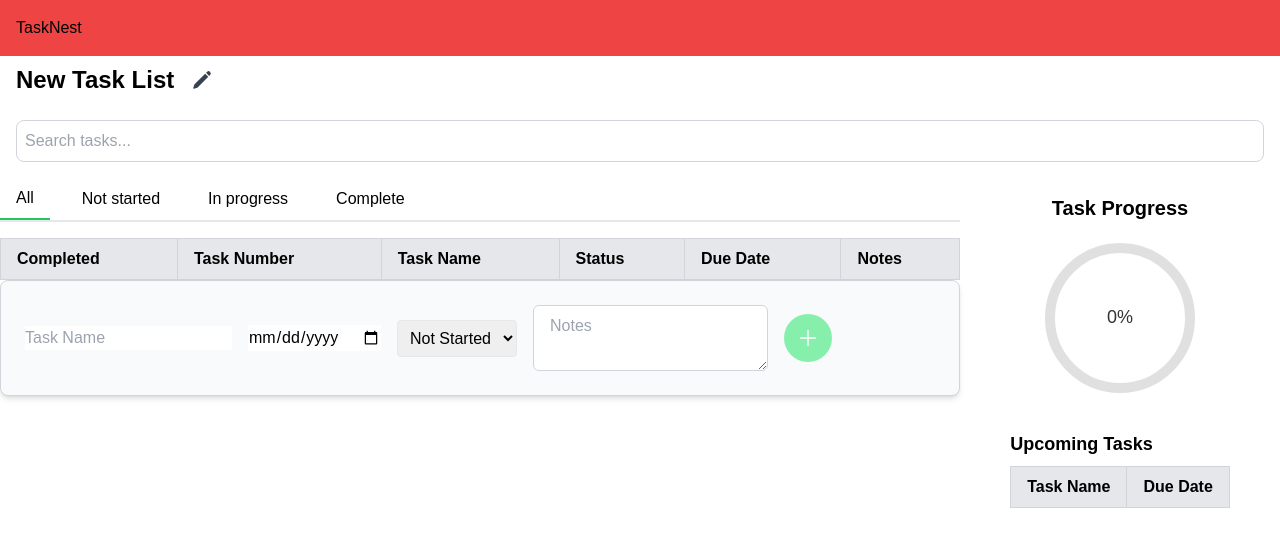
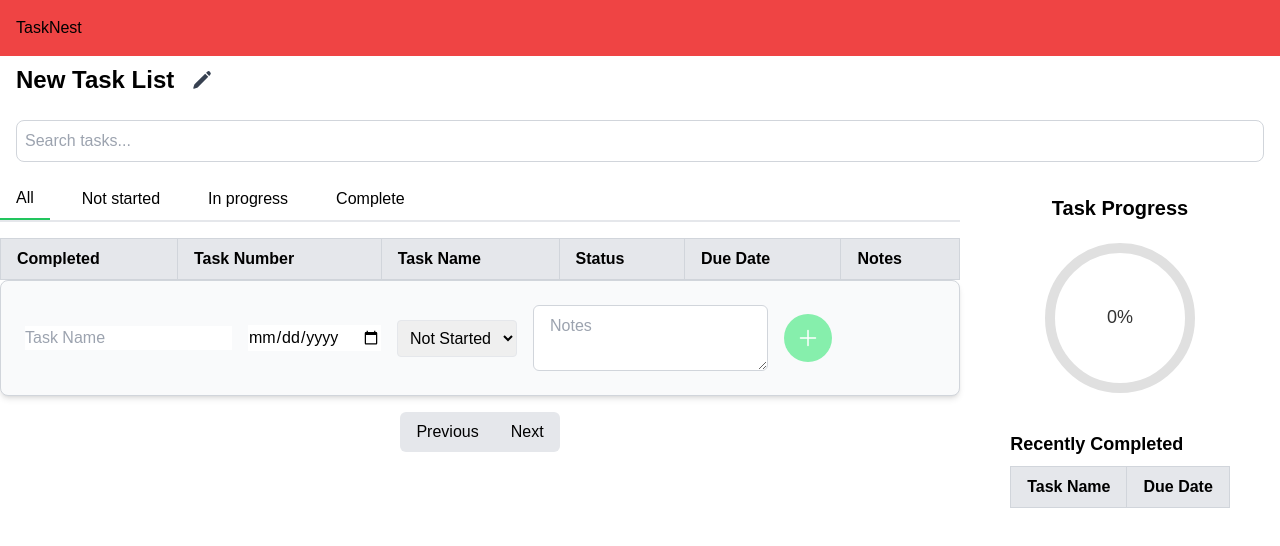
Before and after one commit to g33ya/task-dashboard, a Next.js app: page / in a window 1280 px wide. Shown: the top 546 px of the page. Built offline with nearby package versions, Linux system fonts and the light colour scheme.

Commit message:
Marking as complete updates task status field, when taskNum > 5 create new page

```diff
--- a/app/components/table.js
+++ b/app/components/table.js
@@ -26,7 +26,8 @@ export function TaskTable( { searchTerm }) {
         });
     }
     const [selectedTab, setSelectedTab] = useState('all');
-
+    const [currentPage, setCurrentPage] = useState(1);
+    const tasksPerPage = 5;
 
     const handleFormSubmit = (newEvent) => {
         newEvent.preventDefault(); // stop page from reloading
@@ -72,8 +73,40 @@ export function TaskTable( { searchTerm }) {
         return matchesSearchTerm && matchesTab;
     });
 
+
+    filteredTasks.sort((a, b) => {
+        if (!a.dueDate && !b.dueDate) return 0;
+        if (!a.dueDate) return 1;
+        if (!b.dueDate) return -1;
+        return new Date(a.dueDate) - new Date(b.dueDate);
+    });
+    const updateTaskStatus = (taskId, newStatus) => {
+        // Find the task by id
+        const updatedTask = tasks.find(task => task.id === taskId);
+
+        if (updatedTask) {
+            // Update the status of the found task
+            updatedTask.status = newStatus;
+
+            // Trigger state update
+            setTasks([...tasks]);
+        }
+    };
+
+
+
+    const totalTasks = filteredTasks.length;
+    const startIndex = (currentPage - 1) * tasksPerPage;
+    const currentTasks = filteredTasks.slice(startIndex, startIndex + tasksPerPage);
+
+    const totalPages = Math.ceil(totalTasks / tasksPerPage);
+
+    const handlePageChange = (pageNumber) => {
+        setCurrentPage(pageNumber);
+    };
+
     const completedTasks = tasks.filter((task) => task.status === 'complete').length;
-    const totalTasks = tasks.length;
+    //const totalTasks = tasks.length;
     const progress = totalTasks > 0 ? (completedTasks / totalTasks) * 100 : 0;
 
     return (
@@ -104,10 +137,11 @@ export function TaskTable( { searchTerm }) {
                     </tr>
                     </thead>
                     <tbody>
-                        {filteredTasks.map((task, index) => (
-                            <TableRow key={task.id} task={task} taskNum={index + 1} onEdit={handleEdit} removeTask={handleDelete} />
-                        ))}
-                    </tbody>
+    {currentTasks.map((task, index) => (
+        <TableRow key={task.id} task={task} taskNum={startIndex + index + 1} onEdit={handleEdit} removeTask={handleDelete} updateTaskStatus={updateTaskStatus}/>
+    ))}
+</tbody>
+
                 </table>
 
                 <div className="p-6 border border-gray-300 rounded-lg bg-gray-50 shadow-md">
@@ -154,6 +188,31 @@ export function TaskTable( { searchTerm }) {
                         </div>
                     </form>
                 </div>
+                <div className="flex justify-center mt-4">
+                    <button
+                        onClick={() => handlePageChange(currentPage - 1)}
+                        disabled={currentPage === 1}
+                        className="px-4 py-2 bg-gray-200 rounded-l-md"
+                    >
+                        Previous
+                    </button>
+                    {Array.from({ length: totalPages }).map((_, index) => (
+                        <button
+                            key={index}
+                            onClick={() => handlePageChange(index + 1)}
+                            className={`px-4 py-2 ${currentPage === index + 1 ? 'bg-green-300' : 'bg-gray-200'} rounded-md`}
+                        >
+                            {index + 1}
+                        </button>
+                    ))}
+                    <button
+                        onClick={() => handlePageChange(currentPage + 1)}
+                        disabled={currentPage === totalPages}
+                        className="px-4 py-2 bg-gray-200 rounded-r-md"
+                    >
+                        Next
+                    </button>
+                </div>
             </div>
             <div className="w-1/4 p-4 pl-30 flex flex-col items-center">
                 <h3 className="text-xl font-bold mb-4">Task Progress</h3>
--- a/app/components/tablerow.js
+++ b/app/components/tablerow.js
@@ -6,10 +6,17 @@ import { PencilIcon } from '@heroicons/react/24/solid'; // Import the Pencil Ico
 import { TrashIcon } from '@heroicons/react/24/solid'; // Import the Pencil Icon
 
 
-export function TableRow( {task, taskNum, onEdit, removeTask} ) {
+export function TableRow( {task, taskNum, onEdit, removeTask, updateTaskStatus} ) {
     const [isChecked, setIsChecked] = useState(false);
+    const [originalStatus, setOriginalStatus] = useState(task.status);
 
     const handleCheckboxChange = () => {
+        if (!isChecked) {
+            setOriginalStatus(task.status);
+            updateTaskStatus(task.id, 'complete');
+        } else {
+            updateTaskStatus(task.id, originalStatus);
+        }
         setIsChecked(!isChecked);
     };
 
@@ -23,9 +30,7 @@ export function TableRow( {task, taskNum, onEdit, removeTask} ) {
             <TaskCheckbox isChecked={isChecked} handleCheckboxChange={handleCheckboxChange}/>
             <td className="border border-gray-300 px-4 py-2">{taskNum}</td>
             <td className="border border-gray-300 px-4 py-2">{task.name}</td>
-            <td className="border border-gray-300 px-4 py-2">
-                {isChecked ? 'Complete' : (statusDisplay[task.status] || '')}
-            </td>
+            <td className="border border-gray-300 px-4 py-2">{statusDisplay[task.status]}</td>
             <td className="border border-gray-300 px-4 py-2">{task.dueDate}</td>
             <td className="border border-gray-300 px-4 py-2">{task.notes}</td>
             <td className="border border-gray-300 px-4 py-2">
--- a/app/components/upcomingtasks.js
+++ b/app/components/upcomingtasks.js
@@ -1,12 +1,15 @@
 import React from 'react';
 
 export function UpcomingTasks({ tasks }) {
-    const upcomingTasks = tasks.filter((task) => task.status !== 'complete' && task.dueDate != null);
-    upcomingTasks.sort((a, b) => new Date(a.dueDate) - new Date(b.dueDate));
+    const upcomingTasks = tasks.filter((task) => task.status === 'complete');
+    upcomingTasks.sort((a, b) => new Date(b.dueDate) - new Date(a.dueDate));
+
+    const recentTasks = upcomingTasks.slice(0, 5);
+
 
     return (
         <div className="mt-8">
-            <h3 className="text-lg font-bold mb-2">Upcoming Tasks</h3>
+            <h3 className="text-lg font-bold mb-2">Recently Completed</h3>
             <table className="table-auto border-collapse border border-gray-300 w-full text-left">
                 <thead className="bg-gray-200">
                     <tr>
@@ -15,7 +18,7 @@ export function UpcomingTasks({ tasks }) {
                     </tr>
                 </thead>
                 <tbody>
-                    {upcomingTasks.map((task) => (
+                    {recentTasks.map((task) => (
                         <tr key={task.id}>
                             <td className="border border-gray-300 px-4 py-2">{task.name}</td>
                             <td className="border border-gray-300 px-4 py-2">{task.dueDate}</td>
```
